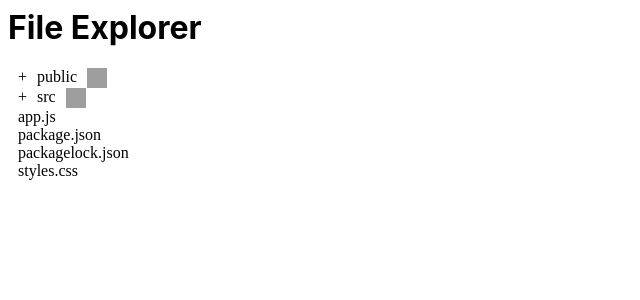
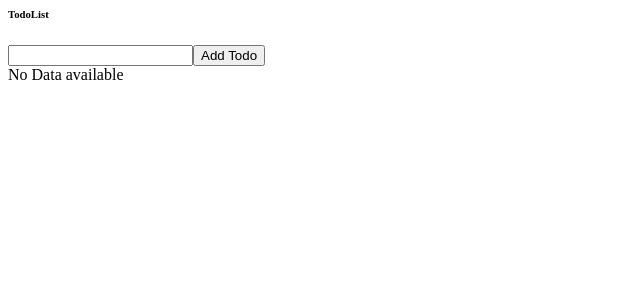
Before and after one commit to Prashupsp17/All_Machine_Coding_questions, a React (Create React App) app: page /form in a window 1280 px wide. Shown: the top 300 px of the page, without its empty margins (0-640 px from the left). Built offline with nearby package versions, Linux system fonts and the light colour scheme; grey boxes are pictures that could not be loaded.

Commit message:
Simple Todo LIst

```diff
--- a/src/App.js
+++ b/src/App.js
@@ -43,6 +43,7 @@ const Form  = lazy(() => import(`./LTM/Form.js`));
 const Welcome = lazy(() => import(`./LTM/Welcome.js`));
 const Error = lazy(() => import(`./LTM/Error.js`));
 const FileExplorer = lazy(() => import(`./FileExplorer/FileExplorer.js`));
+const TodoList = lazy(() => import(`./TodoList.js`));
 export default function App() {
   const {NotificationComponent,triggerNotification} = useNotification("top-right");
   return (
@@ -97,7 +98,7 @@ export default function App() {
       {/* <Accordion /> */}
       {/* {<Pubmatic />} */}
       {/* <IBM /> */}
-      <FileExplorer />
+      {/* <FileExplorer /> */}
       {/* <Routes>
         <Route path='/welcome' element={<Welcome />} />
         <Route path="/error" element={<Error />}  />
@@ -106,6 +107,7 @@ export default function App() {
       <Link to="/form">Form</Link>
       <Link to="/welcome">Welcome</Link>
       <Link to="/error">Error</Link> */}
+      <TodoList />
     </div>
   );
 }
--- /dev/null
+++ b/src/TodoList.js
@@ -0,0 +1,89 @@
+import {useState,useEffect} from "react";
+
+const TodoList = () => {
+  const [todo,setTodo] = useState("");
+  const [todoList,setTodoList] = useState([]);
+  console.log(todoList);
+
+  const handleTodoList = () => {
+    if(!todo || todo.trim() === ""){
+        alert("Please enter todo");
+        return;
+    }
+
+    const obj = {
+        id:Date.now,
+        todoName:todo,
+        status:"pending",
+    }
+    setTodoList((prev) => [...prev,obj]);
+    setTodo("");
+  }
+
+  const handleKeyDown = (e) => {
+
+    if(e.key === "Enter"){
+        if(todo.trim() === ""){
+        alert("Please enter todo");
+        return;
+    }
+        const obj = {
+            id:Date.now(),
+            todoName:todo,
+            status:"pending",
+        }
+        setTodoList((prev) => [...prev,obj]);
+        setTodo("");
+    }
+
+  }
+
+  const handleDelete = (id) => {
+    const updatedData = todoList.filter((item,i) => item.id !== id);
+    setTodoList(updatedData);
+  }
+
+  const handleClose = (id) => {
+        const updatedData = todoList.map((item,i) => {
+            console.log(item.id , id);
+            if(item.id === Number(id)){
+                  return{
+                    ...item,
+                    status:"completed"
+                  }
+
+            }
+          return item;
+        })
+        setTodoList(updatedData);
+  }
+
+  return(
+    <div>
+        <h6>TodoList</h6>
+        <input value={todo} onKeyDown={(e) => handleKeyDown(e)} onChange={(e) => setTodo(e.target.value)} /><button onClick={handleTodoList}>Add Todo</button>
+        {
+            todoList.length > 0
+            ?
+            <div>
+             {
+                todoList.map((item,i) => {
+                    return(
+                        <div style={{display:"flex",gap:"10px"}}>
+                            <input type="checkbox" value={item.id} onChange={(e) => handleClose(e.target.value)}/>
+                            <div>{item.id}</div>
+                            <div style={{textDecoration:item.status === "completed" ?  "line-through" : ""}}>{item.todoName}</div>
+                            <button onClick={() => handleDelete(item.id)}>Delete</button>
+                        </div>
+                    )
+                })
+             }
+             </div>
+            :
+            <div>No Data available</div>
+        }
+    </div>
+  )
+}
+
+export default TodoList;
```
